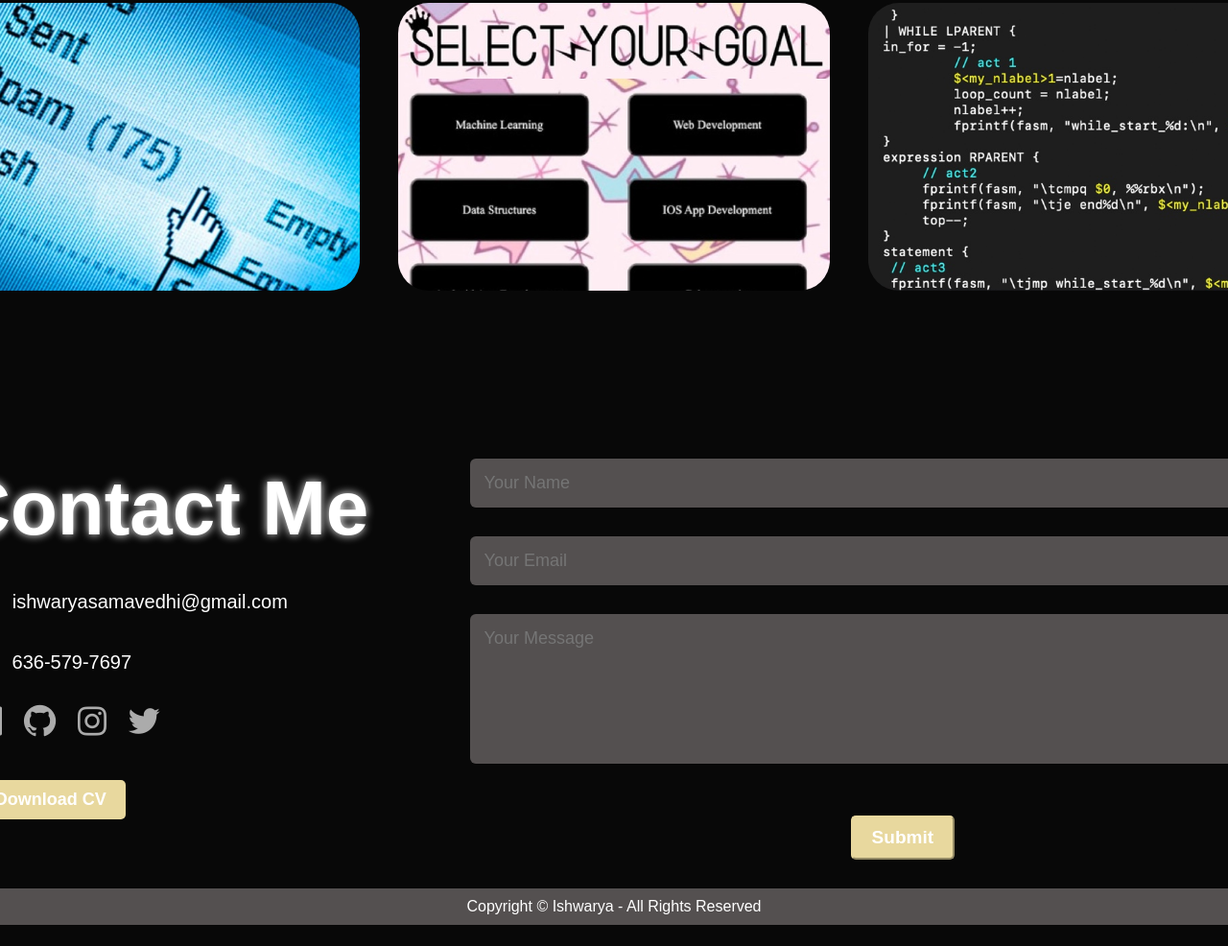
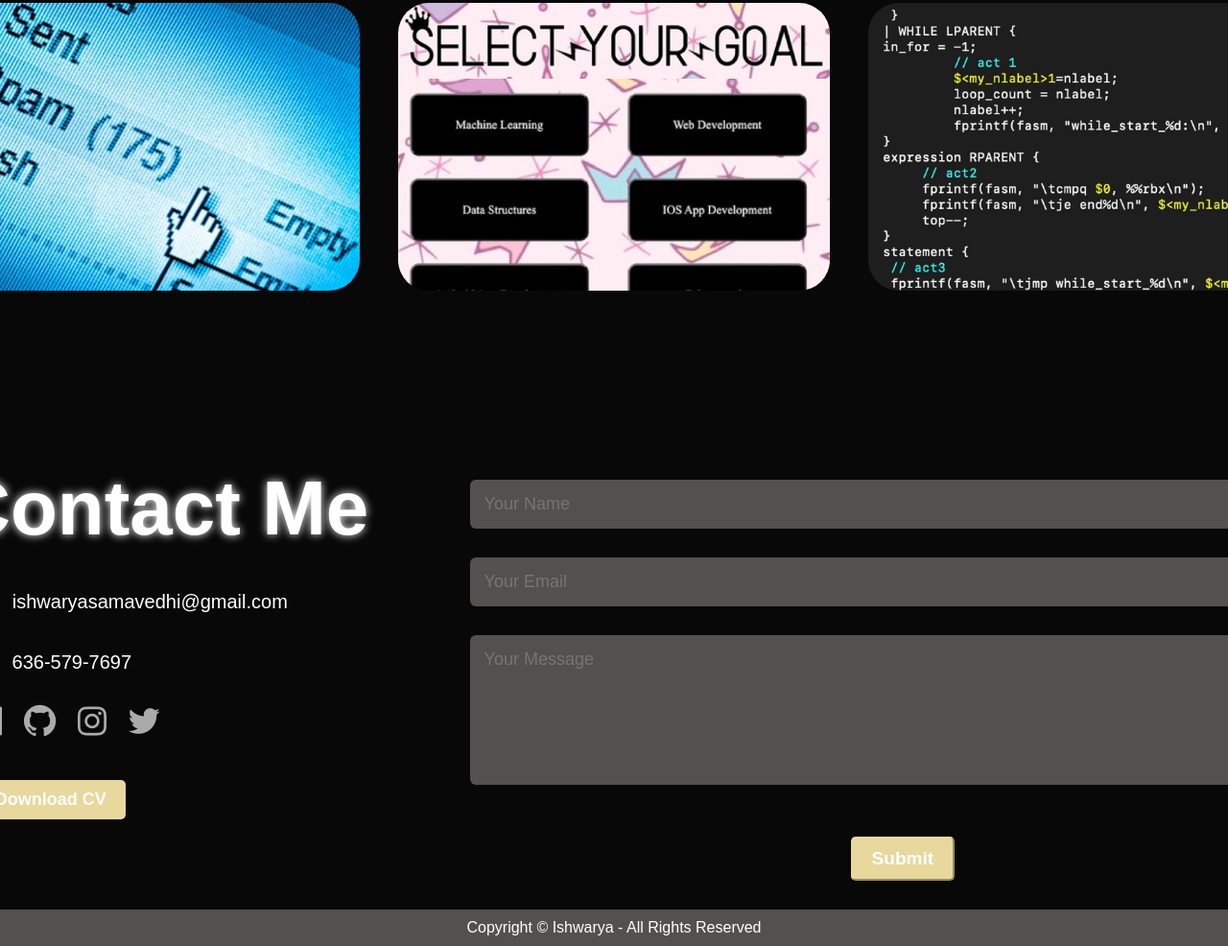
Before and after one commit to IshaSamavedhi/Website-Portfolio, a plain HTML site: page index.html in a window 1280 px wide. Shown: the part 3789-4775 px from the top of the page at 96% size. Before the commit the page ends 4753 px from the top, so only its background shows below. Drawn offline with nearby package versions, Linux system fonts and the light colour scheme.

Commit message:
final touches

```diff
--- a/style.css
+++ b/style.css
@@ -513,7 +513,7 @@ element-above {
 
 .contact-right {
     flex-basis: 60%;
-    margin-top: 10rem;
+    margin-top: 11.4rem;
 }
 
 .contact-left p {
```
